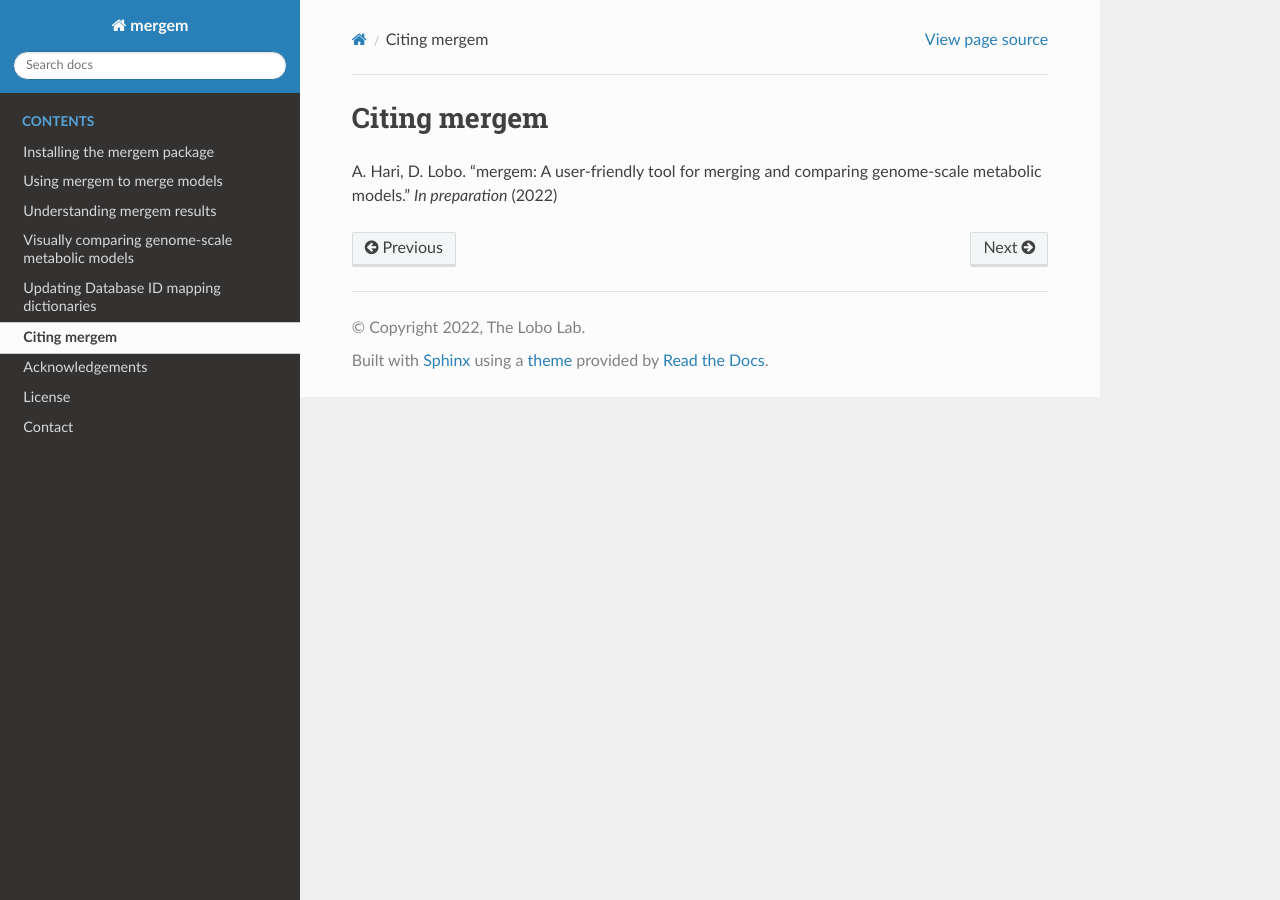
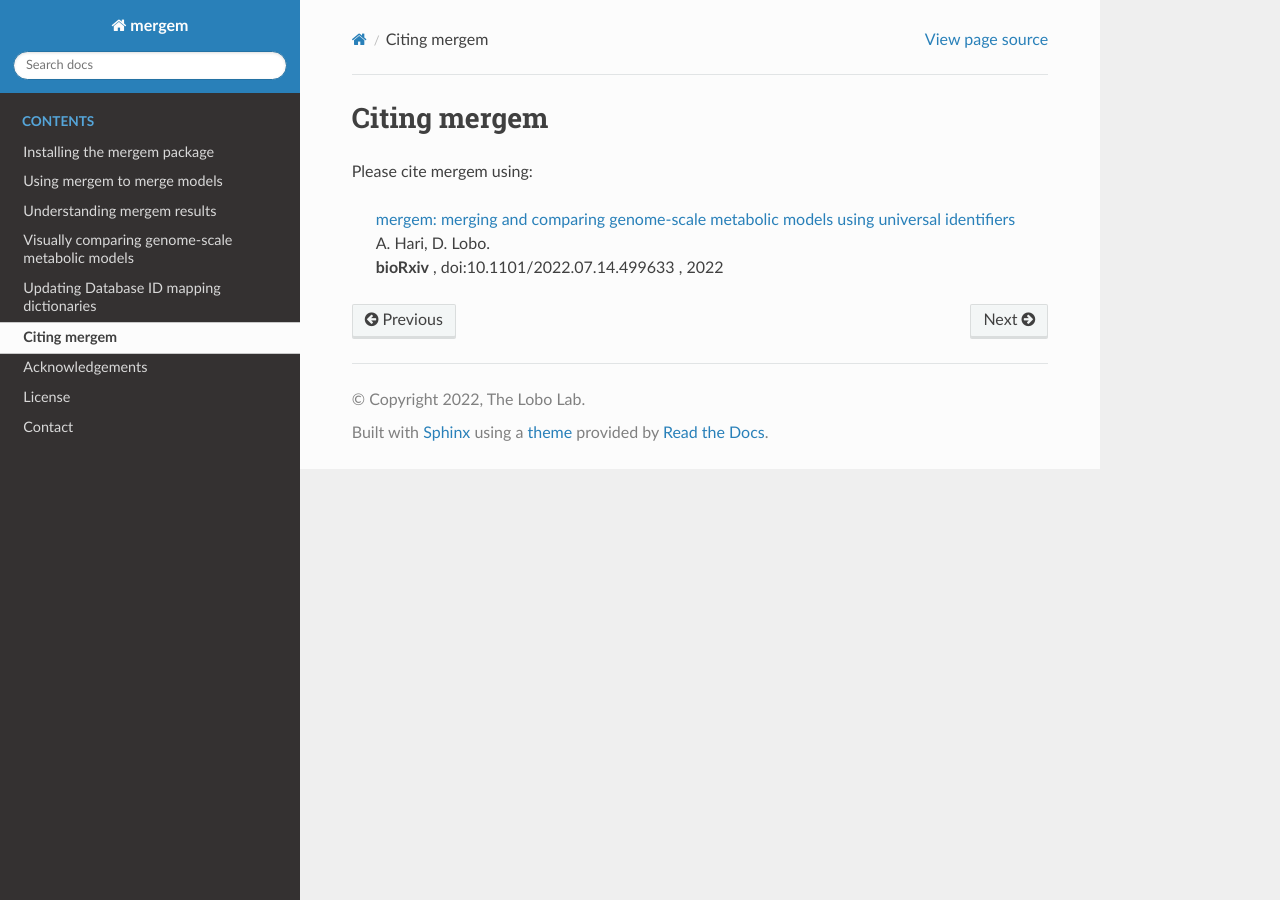
Before and after one commit to lobolab/mergem, a Sphinx documentation site: the page built from docs/source/citation.rst, in a window 1280 px wide. Built offline with Sphinx 7.4.7 and the Read the Docs theme 2.0.0, drawn with Linux system fonts in a browser that asks for light colours.

Commit message:
Added citation to preprint in bioRxiv

```diff
--- a/docs/source/citation.rst
+++ b/docs/source/citation.rst
@@ -1,6 +1,8 @@
 *******************************
 Citing mergem
 *******************************
+Please cite mergem using:
 
-A. Hari, D. Lobo. "mergem: A user-friendly tool for merging and comparing genome-scale metabolic models."
-*In preparation* (2022)
+ | `mergem: merging and comparing genome-scale metabolic models using universal identifiers <https://doi.org/10.1101/2022.07.14.499633>`_
+ | A. Hari, D. Lobo.
+ | **bioRxiv** , doi:10.1101/2022.07.14.499633 , 2022
```
Also changed, not shown: README.md (+4 -2 lines).
